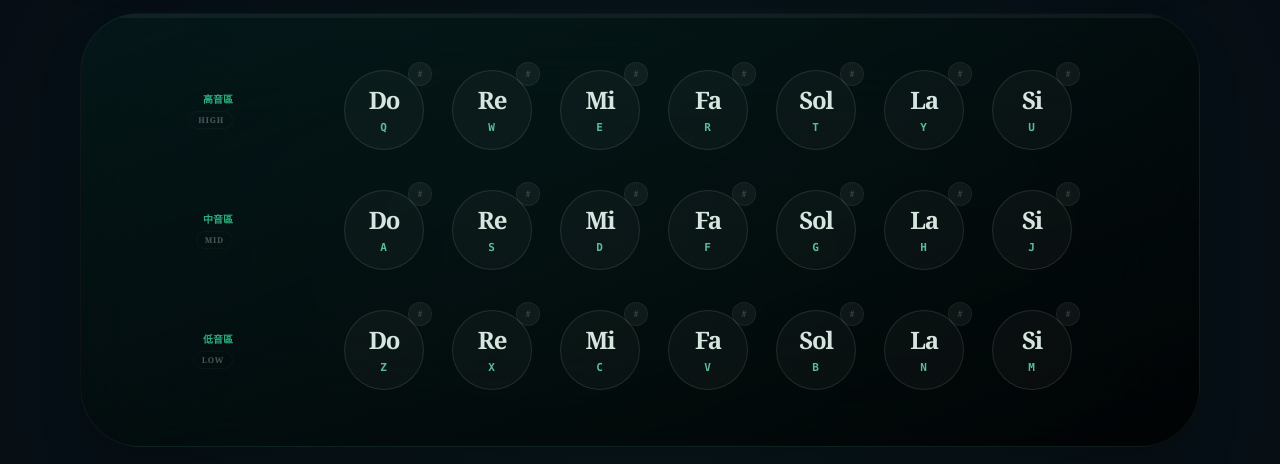
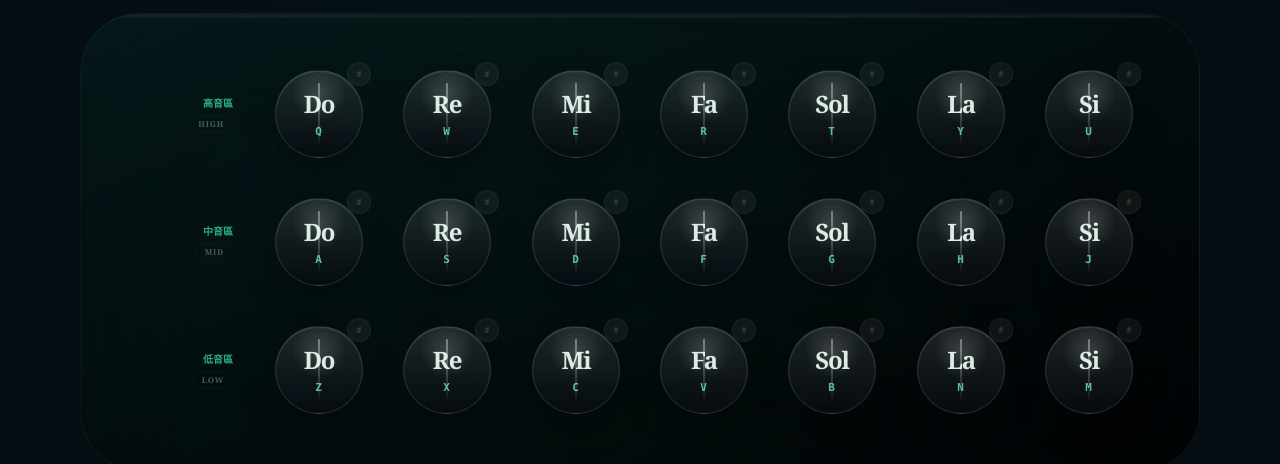
Before and after one commit to HeavenlyShogun/-_hina, a React (Vite) app: page / in a window 1280 px wide. Shown: the part 163-627 px from the top of the page. Built offline with nearby package versions, Linux system fonts and the light colour scheme; no server answers.

Commit message:
Add lyre key visual feedback

```diff
--- a/src/App.jsx
+++ b/src/App.jsx
@@ -93,17 +93,45 @@ export default function App() {
   } = useCloudScores();
 
   const [playHotkey, setPlayHotkey] = useState('Space');
+  const [activeKeys, setActiveKeys] = useState(() => new Set());
+  const [keyPulseTokens, setKeyPulseTokens] = useState({});
   const [toast, setToast] = useState(null);
   const toastTimerRef = useRef(null);
   const hotkeyRef = useRef(playHotkey);
   const playActionRef = useRef(null);
 
-  const { audioCtx, setupAudio, triggerNote, stopAllNodes, updateSettings } = useAudioEngine();
+  const { audioCtx, setupAudio, triggerNote, playLiveNote, releaseLiveNote, stopAllNodes, updateSettings } = useAudioEngine();
 
   const showToast = useCallback((msg, type = 'info') => {
     if (toastTimerRef.current) clearTimeout(toastTimerRef.current);
     setToast({ msg, type });
     toastTimerRef.current = setTimeout(() => setToast(null), 3000);
+  }, []);
+
+  const markKeyActive = useCallback((keyK) => {
+    setActiveKeys((prev) => {
+      if (prev.has(keyK)) return prev;
+      const next = new Set(prev);
+      next.add(keyK);
+      return next;
+    });
+    setKeyPulseTokens((prev) => ({
+      ...prev,
+      [keyK]: (prev[keyK] ?? 0) + 1,
+    }));
+  }, []);
+
+  const markKeyInactive = useCallback((keyK) => {
+    setActiveKeys((prev) => {
+      if (!prev.has(keyK)) return prev;
+      const next = new Set(prev);
+      next.delete(keyK);
+      return next;
+    });
+  }, []);
+
+  const clearKeyVisuals = useCallback(() => {
+    setActiveKeys((prev) => (prev.size ? new Set() : prev));
   }, []);
 
   const {
@@ -118,6 +146,8 @@ export default function App() {
     audioCtx,
     setupAudio,
     triggerNote,
+    playLiveNote,
+    releaseLiveNote,
     stopAllNodes,
     score,
     bpm,
@@ -125,6 +155,9 @@ export default function App() {
     timeSigDen,
     charResolution,
     showToast,
+    onKeyVisualAttack: markKeyActive,
+    onKeyVisualRelease: markKeyInactive,
+    onVisualReset: clearKeyVisuals,
   });
 
   useEffect(() => {
@@ -316,8 +349,10 @@ export default function App() {
         onTogglePlay={playScoreAction}
       />
       <PianoKeys
+        activeKeys={activeKeys}
         accidentals={accidentals}
         globalKeyOffset={globalKeyOffset}
+        keyPulseTokens={keyPulseTokens}
         onKeyActivate={handleKeyActivate}
         onKeyDeactivate={handleKeyDeactivate}
         onToggleSharp={handleToggleSharp}
@@ -382,34 +417,7 @@ export default function App() {
         input[type="number"].no-spinners::-webkit-inner-spin-button, input[type="number"].no-spinners::-webkit-outer-spin-button { -webkit-appearance: none; margin: 0; }
         input[type="number"].no-spinners { -moz-appearance: textfield; }
         @keyframes float { 0% { transform: translateY(0); opacity: 0; } 20% { opacity: 0.15; } 100% { transform: translateY(-100vh); opacity: 0; } }
-        .key-wrapper { contain: layout style; }
         .will-change-transform { will-change: transform; }
-        .playing-active {
-          background: linear-gradient(to bottom right, #6ee7b7, #059669) !important;
-          transform: scale(0.95) translateY(0) !important;
-          box-shadow: 0 0 40px rgba(52,211,153,0.5) !important;
-          border-color: transparent !important;
-          will-change: transform, box-shadow, background;
-        }
-        .playing-active > span:first-child { color: white !important; }
-        .playing-active > span:last-child { color: rgba(255,255,255,0.9) !important; }
-        .playing-active sup { color: #d1fae5 !important; }
-        .key-ripple-layer::after {
-          content: '';
-          position: absolute;
-          inset: 0;
-          border-radius: 9999px;
-          border: 2px solid rgba(52, 211, 153, 0.6);
-          opacity: 0;
-          transform: scale(0.92);
-        }
-        .key-ripple-layer.ripple-active::after {
-          animation: key-ripple 0.8s ease-out;
-        }
-        @keyframes key-ripple {
-          0% { opacity: 0.7; transform: scale(0.92); }
-          100% { opacity: 0; transform: scale(1.28); }
-        }
       `}</style>
     </div>
   );
--- a/src/components/PianoKeys.jsx
+++ b/src/components/PianoKeys.jsx
@@ -1,7 +1,16 @@
 import React, { memo, useCallback } from 'react';
 import { NOTES_MAP, getSolfege } from '../constants/music';
 
-const PianoKey = memo(({ keyInfo, isSharp, globalOffset, onActivate, onDeactivate, onToggleSharp }) => {
+const PianoKey = memo(({
+  keyInfo,
+  isSharp,
+  globalOffset,
+  isActive,
+  pulseToken,
+  onActivate,
+  onDeactivate,
+  onToggleSharp,
+}) => {
   const totalOffset = globalOffset + (isSharp ? 1 : 0);
   const displayOffset =
     totalOffset !== 0
@@ -26,35 +35,59 @@ const PianoKey = memo(({ keyInfo, isSharp, globalOffset, onActivate, onDeactivat
   }, [onDeactivate, keyInfo.k]);
 
   return (
-    <div id={`key-container-${keyInfo.k}`} className="relative group key-wrapper">
+    <div className="relative group key-wrapper w-full max-w-[5.5rem]">
+      <div className="lyre-key-aura" data-active={isActive} />
+      {pulseToken > 0 ? <div key={pulseToken} className="lyre-key-ripple" aria-hidden="true" /> : null}
       <button onClick={handleToggle} className={`absolute -top-1 -right-1 md:-top-2 md:-right-2 w-5 h-5 md:w-6 md:h-6 rounded-full text-[8px] md:text-[9px] font-black z-30 transition-all border flex items-center justify-center ${isSharp ? 'bg-amber-400 text-amber-950 border-amber-200 shadow-[0_0_10px_rgba(251,191,36,0.4)] scale-110' : 'bg-white/5 text-white/20 border-white/5 hover:bg-white/10 group-hover:text-white/40'}`}>#</button>
-      <button id={`key-${keyInfo.k}`} onPointerDown={handleDown} onPointerUp={handleUp} onPointerLeave={handleUp} className="w-12 h-12 sm:w-14 sm:h-14 md:w-20 md:h-20 rounded-full flex flex-col items-center justify-center transition-all duration-150 relative touch-none bg-white/[0.03] border border-white/10 hover:border-emerald-400/40 hover:bg-white/[0.07] hover:-translate-y-1">
-        <span className="text-lg sm:text-xl md:text-2xl font-black tracking-tighter transition-colors flex items-start text-emerald-50/90">{getSolfege(keyInfo.n)}{displayOffset && <sup className="text-[9px] sm:text-[10px] ml-0.5 text-amber-400">{displayOffset}</sup>}</span>
-        <span className="text-[10px] md:text-[11px] font-mono font-bold mt-1 uppercase tracking-widest text-emerald-300/80">{keyInfo.k}</span>
+      <button
+        onPointerDown={handleDown}
+        onPointerUp={handleUp}
+        onPointerLeave={handleUp}
+        onPointerCancel={handleUp}
+        data-active={isActive}
+        className="lyre-key-button aspect-square w-full rounded-full flex flex-col items-center justify-center relative touch-none border"
+      >
+        <span className="lyre-key-string" aria-hidden="true" />
+        <span className="lyre-key-note text-lg sm:text-xl md:text-2xl font-black tracking-tighter flex items-start">
+          {getSolfege(keyInfo.n)}
+          {displayOffset && <sup className="text-[9px] sm:text-[10px] ml-0.5 text-amber-400">{displayOffset}</sup>}
+        </span>
+        <span className="lyre-key-label text-[10px] md:text-[11px] font-mono font-bold mt-1 uppercase tracking-widest">{keyInfo.k}</span>
       </button>
     </div>
   );
 });
 
-const PianoKeys = memo(({ accidentals, globalKeyOffset, onKeyActivate, onKeyDeactivate, onToggleSharp, progressBarRef }) => (
+const PianoKeys = memo(({
+  accidentals,
+  globalKeyOffset,
+  activeKeys,
+  keyPulseTokens,
+  onKeyActivate,
+  onKeyDeactivate,
+  onToggleSharp,
+  progressBarRef,
+}) => (
   <main className="z-20 w-full max-w-6xl mt-10 relative px-4">
-    <div className="bg-gradient-to-br from-emerald-950/30 to-black/80 backdrop-blur-3xl border border-white/5 rounded-[60px] p-8 md:p-14 shadow-2xl relative overflow-hidden group">
+    <div className="bg-gradient-to-br from-emerald-950/30 to-black/80 backdrop-blur-3xl border border-white/5 rounded-[40px] md:rounded-[60px] p-6 md:p-14 shadow-2xl relative overflow-hidden group">
       <div className="absolute top-0 left-0 w-full h-1 bg-white/5 overflow-hidden">
         <div ref={progressBarRef} className="h-full bg-gradient-to-r from-emerald-600 via-emerald-300 to-teal-400 will-change-transform" style={{ width: '0%', transition: 'width 16ms linear' }} />
       </div>
       {NOTES_MAP.map((row, rowIndex) => (
-        <div key={rowIndex} className="flex flex-col md:flex-row items-center gap-4 md:gap-10 mb-10 last:mb-0">
-          <div className="w-full md:w-24 text-center md:text-right flex flex-col items-center md:items-end justify-center">
+        <div key={rowIndex} className="grid grid-cols-1 lg:grid-cols-[96px_1fr] items-center gap-4 md:gap-8 mb-8 md:mb-10 last:mb-0">
+          <div className="w-full text-center lg:text-right flex flex-col items-center lg:items-end justify-center">
             <span className="text-[10px] text-emerald-400/80 font-black mb-1">{row.label}</span>
             <span className="text-[8px] uppercase tracking-widest opacity-30 font-bold border border-white/10 px-2 py-0.5 rounded-full">{row.sub}</span>
           </div>
-          <div className="flex-1 flex justify-center gap-3 md:gap-7 flex-wrap md:flex-nowrap">
+          <div className="grid grid-cols-3 sm:grid-cols-4 md:grid-cols-7 gap-3 md:gap-5 items-center justify-items-center">
             {row.keys.map((key) => (
               <PianoKey
                 key={key.k}
                 keyInfo={key}
                 isSharp={!!accidentals[key.k]}
                 globalOffset={globalKeyOffset}
+                isActive={activeKeys.has(key.k)}
+                pulseToken={keyPulseTokens[key.k] ?? 0}
                 onActivate={onKeyActivate}
                 onDeactivate={onKeyDeactivate}
                 onToggleSharp={onToggleSharp}
--- a/src/index.css
+++ b/src/index.css
@@ -16,3 +16,125 @@ body,
 body {
   margin: 0;
 }
+
+.key-wrapper {
+  contain: layout style;
+}
+
+.lyre-key-aura {
+  position: absolute;
+  inset: -0.7rem;
+  border-radius: 9999px;
+  background:
+    radial-gradient(circle, rgba(110, 231, 183, 0.22) 0%, rgba(16, 185, 129, 0.08) 42%, transparent 72%);
+  filter: blur(12px);
+  opacity: 0;
+  transform: scale(0.82);
+  transition: opacity 180ms ease-out, transform 240ms ease-out;
+  pointer-events: none;
+}
+
+.lyre-key-aura[data-active='true'] {
+  opacity: 1;
+  transform: scale(1.08);
+}
+
+.lyre-key-button {
+  overflow: hidden;
+  background:
+    radial-gradient(circle at 50% 28%, rgba(255, 255, 255, 0.16), transparent 36%),
+    linear-gradient(180deg, rgba(255, 255, 255, 0.1), rgba(6, 12, 18, 0.94));
+  border-color: rgba(255, 255, 255, 0.12);
+  box-shadow:
+    inset 0 1px 0 rgba(255, 255, 255, 0.1),
+    0 14px 34px rgba(0, 0, 0, 0.28);
+  transform: translateY(0) scale(1);
+  transition:
+    transform 110ms ease-out,
+    box-shadow 220ms ease-out,
+    filter 220ms ease-out,
+    background 220ms ease-out,
+    border-color 220ms ease-out;
+  will-change: transform, box-shadow, filter;
+}
+
+.lyre-key-button:hover {
+  transform: translateY(-3px);
+  border-color: rgba(110, 231, 183, 0.28);
+}
+
+.lyre-key-button[data-active='true'] {
+  background:
+    radial-gradient(circle at 50% 24%, rgba(255, 255, 255, 0.28), transparent 38%),
+    linear-gradient(180deg, rgba(110, 231, 183, 0.78), rgba(5, 150, 105, 0.94));
+  border-color: rgba(167, 243, 208, 0.88);
+  box-shadow:
+    0 0 0 1px rgba(167, 243, 208, 0.28),
+    0 0 34px rgba(52, 211, 153, 0.48),
+    0 18px 40px rgba(5, 150, 105, 0.36);
+  filter: drop-shadow(0 0 16px rgba(110, 231, 183, 0.38));
+  transform: translateY(-4px) scale(1.08);
+  transition:
+    transform 70ms ease-out,
+    box-shadow 90ms ease-out,
+    filter 90ms ease-out,
+    background 90ms ease-out,
+    border-color 90ms ease-out;
+}
+
+.lyre-key-string {
+  position: absolute;
+  top: 14%;
+  bottom: 16%;
+  width: 2px;
+  border-radius: 9999px;
+  background: linear-gradient(180deg, rgba(255, 255, 255, 0.9), rgba(187, 247, 208, 0.12));
+  opacity: 0.42;
+  transition: transform 180ms ease-out, opacity 180ms ease-out;
+}
+
+.lyre-key-button[data-active='true'] .lyre-key-string {
+  opacity: 0.95;
+  transform: scaleY(1.08);
+}
+
+.lyre-key-note,
+.lyre-key-label {
+  position: relative;
+  z-index: 1;
+  transition: color 180ms ease-out, opacity 180ms ease-out;
+}
+
+.lyre-key-note {
+  color: rgba(236, 253, 245, 0.92);
+}
+
+.lyre-key-label {
+  color: rgba(110, 231, 183, 0.82);
+}
+
+.lyre-key-button[data-active='true'] .lyre-key-note,
+.lyre-key-button[data-active='true'] .lyre-key-label {
+  color: #ffffff;
+}
+
+.lyre-key-ripple {
+  position: absolute;
+  inset: 0;
+  border-radius: 9999px;
+  border: 2px solid rgba(167, 243, 208, 0.65);
+  animation: lyre-ripple 480ms ease-out forwards;
+  pointer-events: none;
+}
+
+@keyframes lyre-ripple {
+  0% {
+    opacity: 0.72;
+    transform: scale(0.88);
+  }
+
+  100% {
+    opacity: 0;
+    transform: scale(1.24);
+  }
+}
```
Also changed, not shown: src/hooks/useAudioEngine.js (+77 -31 lines), src/hooks/useScorePlayback.js (+25 -13 lines).
